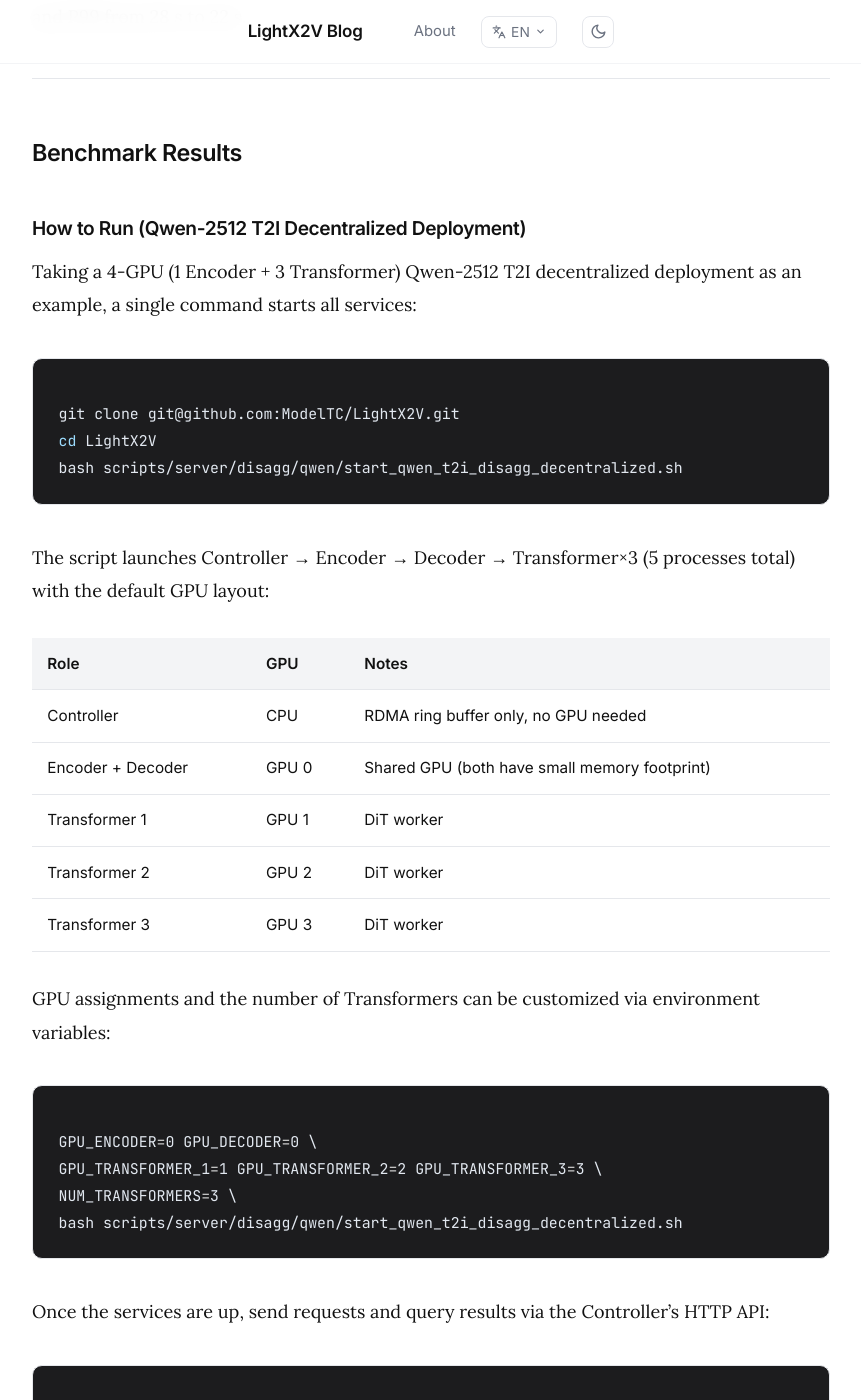
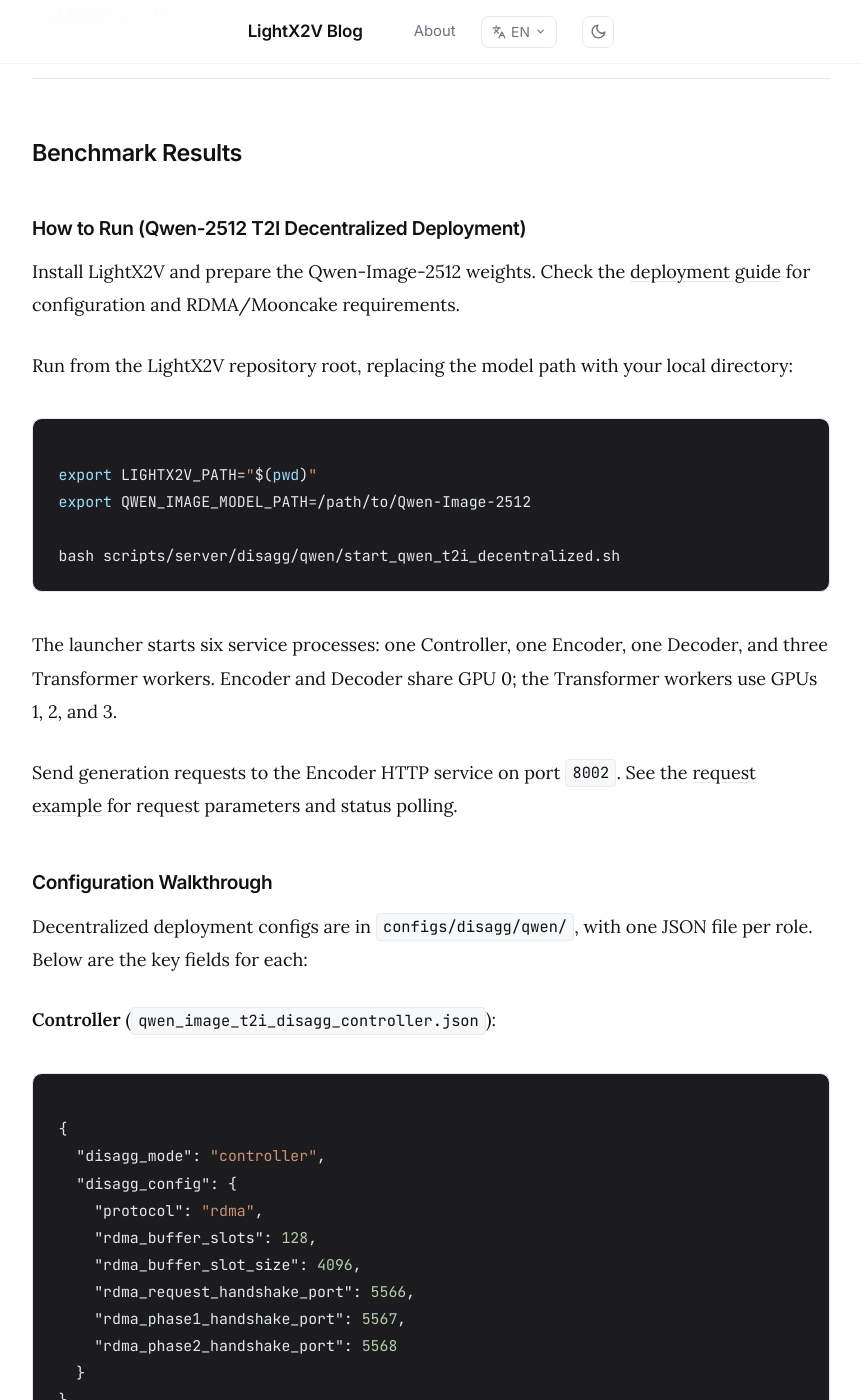
Before and after one commit to ModelTC/LightX2V-BLOG, a Jekyll site: the page built from _articles/Disaggregation.md, in a window 1280 px wide and 1400 px high, scrolled down 12297 px. Shown: the whole window, without its empty margins (209-1070 px from the left). Built offline with Jekyll 4.4.1, drawn with Linux system fonts in a browser that asks for light colours; some of the changed text lies outside the part shown.

Commit message:
docs: fix disaggregation startup instructions
docs: fix disaggregation startup instructions

````diff
--- a/_articles/Disaggregation.md
+++ b/_articles/Disaggregation.md
@@ -290,44 +290,20 @@ The decentralized scheduler improves QPS by **1.42x** over the centralized three
 
 ### How to Run (Qwen-2512 T2I Decentralized Deployment)
 
-Taking a 4-GPU (1 Encoder + 3 Transformer) Qwen-2512 T2I decentralized deployment as an example, a single command starts all services:
+Install LightX2V and prepare the Qwen-Image-2512 weights. Check the [deployment guide](https://github.com/ModelTC/LightX2V/blob/main/docs/EN/source/deploy_guides/disagg.md) for configuration and RDMA/Mooncake requirements.
+
+Run from the LightX2V repository root, replacing the model path with your local directory:
 
 ```bash
-git clone git@github.com:ModelTC/LightX2V.git
-cd LightX2V
-bash scripts/server/disagg/qwen/start_qwen_t2i_disagg_decentralized.sh
+export LIGHTX2V_PATH="$(pwd)"
+export QWEN_IMAGE_MODEL_PATH=/path/to/Qwen-Image-2512
+
+bash scripts/server/disagg/qwen/start_qwen_t2i_decentralized.sh
 ```
 
-The script launches Controller → Encoder → Decoder → Transformer×3 (5 processes total) with the default GPU layout:
+The launcher starts six service processes: one Controller, one Encoder, one Decoder, and three Transformer workers. Encoder and Decoder share GPU 0; the Transformer workers use GPUs 1, 2, and 3.
 
-| Role | GPU | Notes |
-|---|---|---|
-| Controller | CPU | RDMA ring buffer only, no GPU needed |
-| Encoder + Decoder | GPU 0 | Shared GPU (both have small memory footprint) |
-| Transformer 1 | GPU 1 | DiT worker |
-| Transformer 2 | GPU 2 | DiT worker |
-| Transformer 3 | GPU 3 | DiT worker |
-
-GPU assignments and the number of Transformers can be customized via environment variables:
-
-```bash
-GPU_ENCODER=0 GPU_DECODER=0 \
-GPU_TRANSFORMER_1=1 GPU_TRANSFORMER_2=2 GPU_TRANSFORMER_3=3 \
-NUM_TRANSFORMERS=3 \
-bash scripts/server/disagg/qwen/start_qwen_t2i_disagg_decentralized.sh
-```
-
-Once the services are up, send requests and query results via the Controller's HTTP API:
-
-```bash
-# Send a generation request
-curl -X POST http://localhost:8080/v1/generate \
-  -H "Content-Type: application/json" \
-  -d '{"prompt": "A cute cat on a table", "seed": 42, "aspect_ratio": "16:9"}'
-
-# Check result status
-curl http://localhost:8080/v1/status/{room_id}
-```
+Send generation requests to the Encoder HTTP service on port `8002`. See the [request example](https://github.com/ModelTC/LightX2V/blob/main/docs/EN/source/deploy_guides/disagg.md#44-sending-requests) for request parameters and status polling.
 
 ### Configuration Walkthrough
 
````
